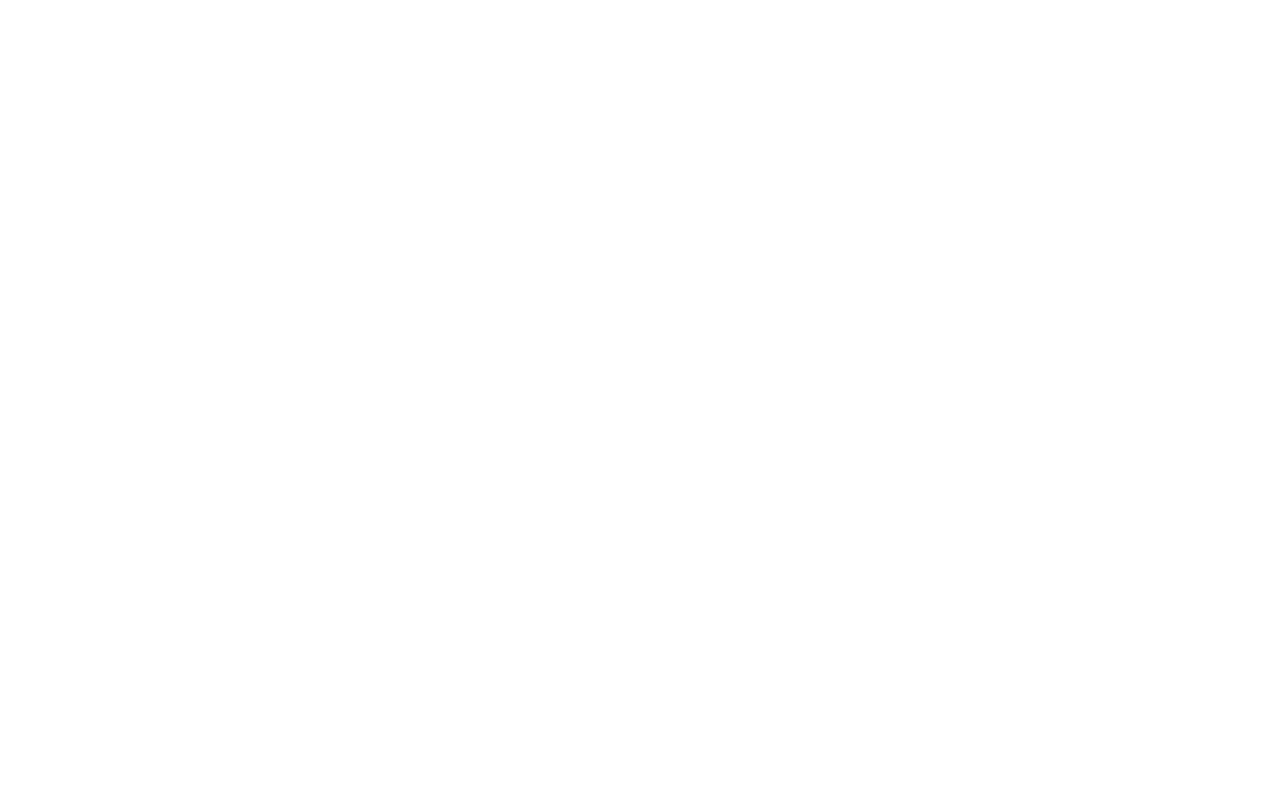
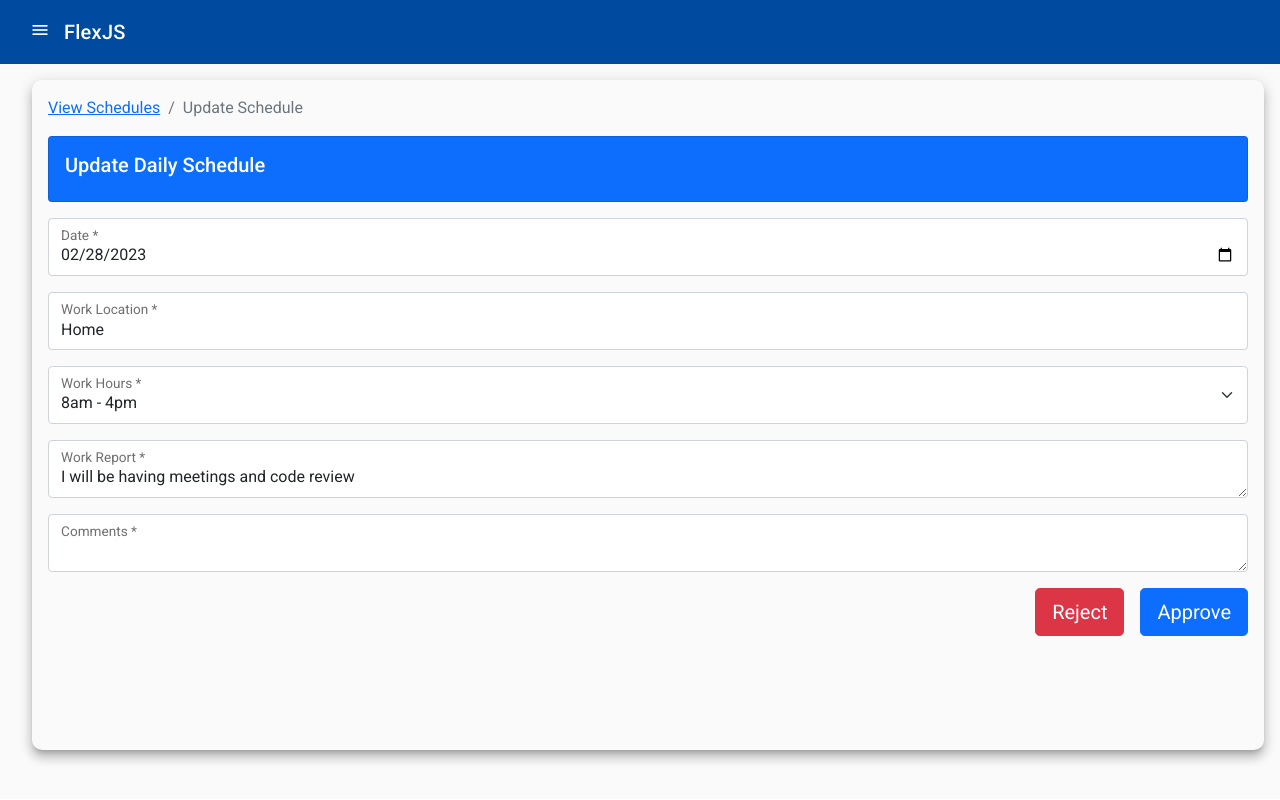
Before and after one commit to marinamanidar/flexIS, an Angular app: page /sidebar/view-emp-sch/1 in a window 1280 px wide. Before the commit this address led to /. Built offline with nearby package versions, Linux system fonts and the light colour scheme.

Commit message:
dev - completed use case 5 - review employee schedule

```diff
--- a/src/app/app-routing.module.ts
+++ b/src/app/app-routing.module.ts
@@ -14,6 +14,7 @@
 import { ViewScheduleComponent } from './view-schedule/view-schedule.component';
 import { ReviewRequestComponent } from './review-request/review-request.component';
 import { ViewRequestComponent } from './view-request/view-request.component';
+import { ViewEmpSchComponent } from './view-emp-sch/view-emp-sch.component';
 
 const routes: Routes = [
   {
@@ -37,7 +38,8 @@
 	    {path: 'view-sch', component: ViewScheduleComponent},
 	    {path: 'request/:id',component: ReviewRequestComponent},
       {path: 'view-request', component: ViewRequestComponent},
-      {path: 'update/:id',component: UpdateScheduleComponent}
+      {path: 'update/:id',component: UpdateScheduleComponent},
+      {path: 'view-emp-sch/:id',component: ViewEmpSchComponent}
     ]
   }];
 
--- a/src/app/app.module.ts
+++ b/src/app/app.module.ts
@@ -32,6 +32,7 @@
 import {MatTableModule} from '@angular/material/table';
 import { ViewRequestComponent } from './view-request/view-request.component';import { HomePageComponent } from './home-page/home-page.component';
 import { ViewScheduleComponent } from './view-schedule/view-schedule.component';
+import { ViewEmpSchComponent } from './view-emp-sch/view-emp-sch.component';
 
 @NgModule({
   declarations: [
@@ -49,6 +50,7 @@
     ViewRequestComponent,
 	  HomePageComponent,
     ViewScheduleComponent,
+    ViewEmpSchComponent,
   ],
   imports: [
     BrowserModule,
--- a/src/app/review-schedules/review-schedules.component.html
+++ b/src/app/review-schedules/review-schedules.component.html
@@ -1 +1,74 @@
-<p>review-schedules works!</p>
+
+  <div class="card text-white bg-primary mb-3">
+    <div class="card-body">
+      <h5 class="card-title">Review Employee Schedule</h5>
+    </div>
+  </div>
+
+<div class="form-floating mb-3">
+    <select name="date" id="date" class="form-select" aria-label="Floating label select example" (change)="onChange($event)">
+      <option class="text-muted" disabled [value]="null"></option>
+        <option *ngFor="let date of week" value={{date}}>{{date}}</option>
+    </select>
+    <label for="floatingInput">Date*</label>
+  </div>
+
+  <div class="col-md-6 col-lg-6 col-xl-6">
+    <p class="h3 mb-3 mt-3">My Schedules:</p>
+</div>
+
+<div class="card">
+    <div class="card-body">
+        <div class="table-responsive">
+            <table class="table table-hover">
+                <thead>
+                  <tr>
+                    <th scope="col">Date</th>
+                    <th scope="col">Work Location</th>
+                    <th scope="col">Work Hours</th>
+                    <th scope="col">Work Report</th>
+                    <th scope="col">Status</th>
+                    <th scope="col">Action</th>
+                  </tr>
+                </thead>
+                <tbody>
+                    <ng-container *ngFor="let item of listSchedules">
+                    <tr *ngIf="item.date == selectedValue">
+                        <td>
+                            <span>{{ item.date | date:'dd/MM/yyyy' }}</span>
+                        </td>
+                        <td>
+                            <span>{{ item.workLocation}}</span>
+                        </td>
+                        <td>
+                            <span *ngIf="item.workHours == '1'">8am - 4pm</span>
+                            <span *ngIf="item.workHours == '2'">9am - 5pm</span>
+                            <span *ngIf="item.workHours == '3'">10am - 6pm</span>
+                        </td>
+                        <td>
+                            <span>{{ item.workReport}}</span>
+                        </td>
+                        <td>
+                            <a class="link fs-4 font-medium me-2"
+                                placement="right" ngbTooltip="Activate">
+                                <i class="bi bi-circle-fill" [class.text-warning]="item.status == 'Pending'" [class.text-success]="item.status == 'Approved'" [class.text-danger]="item.status == 'Rejected'"></i>
+                            </a>
+                        </td>
+                        <td>
+                            <a class="link fs-4 font-medium me-2 text-dark"
+                                placement="right" ngbTooltip="Activate" (click)="review(item)">
+                                <i class="bi bi-eye"></i>
+                            </a>
+                        </td>
+                    </tr>
+                    </ng-container>
+                    <tr *ngIf="listSchedules.length == 0">
+                        <td colspan="6" class="text-center align-middle">
+                            <span class="text-muted font-medium">No Record(s) Found.</span>
+                        </td>
+                    </tr>
+                </tbody>
+              </table>
+        </div>
+    </div>
+</div>
--- a/src/app/update-schedule/update-schedule.component.html
+++ b/src/app/update-schedule/update-schedule.component.html
@@ -38,6 +38,11 @@
       <label for="floatingInput">Work Report *</label>
     </div>
 
+    <div class="form-floating mb-3 d-none" id="condition">
+      <textarea type="text" class="form-control input-lg" id="comments" formControlName="comments" rows="5"></textarea>
+      <label for="floatingInput">Supervisor Comments *</label>
+    </div>
+
 
     <div class="d-grid gap-2">
         <button class="btn btn-lg btn-primary" id="button" [disabled]="this.scheduleForm.invalid" type="submit">Register</button>
--- a/src/app/update-schedule/update-schedule.component.ts
+++ b/src/app/update-schedule/update-schedule.component.ts
@@ -1,7 +1,6 @@
 import { Component, OnInit } from '@angular/core';
 import { FormControl, FormGroup, Validators } from '@angular/forms';
 import { ActivatedRoute, Router } from '@angular/router';
-import { Observable } from 'rxjs';
 import { Schedule } from '../shared-model/daily-schedule.model';
 
 @Component({
@@ -11,7 +10,7 @@
 })
 export class UpdateScheduleComponent implements OnInit {
     requestArray: Schedule[] = [];
-    today = new Date(Date.now() + (3600 * 1000 * 24));
+    today = new Date(Date.now());
     max = new Date(Date.now() + (3600 * 1000 * 168));
     public schedule: Schedule;
     listOfSchedules = JSON.parse(localStorage.getItem("Schedules"));
@@ -20,6 +19,8 @@
     reqID: string;
     exist : boolean = false;
     id: number;
+    curr = new Date()
+    week = []
 
     constructor(private router: Router, private route: ActivatedRoute) {}
 
@@ -27,13 +28,19 @@
     date: new FormControl(null, Validators.required),
     workLocation: new FormControl(null, Validators.required),
     workHours: new FormControl(null, Validators.required),
-    workReport: new FormControl(null, Validators.required)
+    workReport: new FormControl(null, Validators.required),
+    comments: new FormControl(null)
   });
 
   ngOnInit(){
+    for (let i = 1; i <= 7; i++) {
+      let first = this.curr.getDate() - this.curr.getDay() + i
+      let day = new Date(this.curr.setDate(first)).toISOString().slice(0, 10)
+      this.week.push(day)
+    }
+
     document.getElementById("date").setAttribute("min", this.today.toISOString().split('T')[0]);
-    document.getElementById("date").setAttribute("max", this.max.toISOString().split('T')[0]);
-
+    document.getElementById("date").setAttribute("max", this.week[6]);
 
     this.sub = this.route.params.subscribe(params => {
       if(params['id'] != undefined){
@@ -48,8 +55,11 @@
         date : this.formatDate(date),
         workLocation : this.schedule.workLocation,
         workHours : this.schedule.workHours,
-        workReport : this.schedule.workReport
+        workReport : this.schedule.workReport,
+        comments: this.schedule.supervisorComments
        })
+       document.getElementById("comments").setAttribute('style', 'pointer-events: none');
+        document.getElementById('condition').classList.remove('d-none');
        if(this.schedule.status == 'Approved'){
         document.getElementById("date").setAttribute('style', 'pointer-events: none');
         document.getElementById("workLocation").setAttribute('style', 'pointer-events: none');
--- /dev/null
+++ b/src/app/view-emp-sch/view-emp-sch.component.html
@@ -0,0 +1,50 @@
+<nav aria-label="breadcrumb">
+    <ol class="breadcrumb">
+      <li class="breadcrumb-item"><a href="" routerLink="/sidebar/view-sch">View Schedules</a></li>
+      <li class="breadcrumb-item active" aria-current="page">Update Schedule</li>
+    </ol>
+  </nav>
+
+  <div class="card text-white bg-primary mb-3">
+    <div class="card-body">
+      <h5 class="card-title">Update Daily Schedule</h5>
+    </div>
+  </div>
+
+  <form [formGroup]="scheduleForm">
+
+    <div class="form-floating mb-3">
+        <input type="date" class="form-control input-lg mb-3" pattern="\d{4}-\d{1,2}-\d{1,2}" id="date" name="date" formControlName="date"/>
+        <label for="floatingInput">Date *</label>
+    </div>
+
+    <div class="form-floating mb-3">
+      <input type="text" class="form-control input-lg" id="workLocation" name="workLocation" formControlName="workLocation"/>
+      <label for="floatingInput">Work Location *</label>
+    </div>
+
+    <div class="form-floating mb-3">
+        <select name="position" class="form-select" id="workHours" aria-label="Floating label select example" formControlName="workHours" required >
+          <option class="text-muted" disabled [value]="null"></option>
+          <option value="1">8am - 4pm</option>
+          <option value="2">9am - 5pm</option>
+          <option value="3">10am - 6pm</option>
+        </select>
+        <label for="floatingInput">Work Hours *</label>
+    </div>
+
+    <div class="form-floating mb-3">
+      <textarea type="text" class="form-control input-lg" id="workReport" formControlName="workReport" placeholder="name@example.com" rows="5" required></textarea>
+      <label for="floatingInput">Work Report *</label>
+    </div>
+
+    <div class="form-floating mb-3">
+      <textarea type="text" class="form-control input-lg" id="comments" formControlName="comments" rows="5"></textarea>
+      <label for="floatingInput">Comments *</label>
+    </div>
+
+    <div class="d-grid gap-2 d-md-flex justify-content-md-end">
+      <button class="btn btn-lg btn-danger me-md-2" type="button" (click)="reject()">Reject</button>
+      <button class="btn btn-lg btn-primary" type="button" (click)="approve()">Approve</button>
+    </div>
+  </form>
--- /dev/null
+++ b/src/app/view-emp-sch/view-emp-sch.component.ts
@@ -0,0 +1,77 @@
+import { Component, OnInit } from '@angular/core';
+import { FormControl, FormGroup, Validators } from '@angular/forms';
+import { ActivatedRoute, Router } from '@angular/router';
+import { Schedule } from '../shared-model/daily-schedule.model';
+
+@Component({
+  selector: 'app-view-emp-sch',
+  templateUrl: './view-emp-sch.component.html',
+  styleUrls: ['./view-emp-sch.component.css']
+})
+export class ViewEmpSchComponent implements OnInit {
+  listOfSchedules = JSON.parse(localStorage.getItem("Schedules"));
+  sub: any;
+  public schedule: Schedule;
+  reqID: string;
+  requestArray: Schedule[] = [];
+
+  constructor(private route: ActivatedRoute, private router: Router) {}
+
+  scheduleForm = new FormGroup({
+    date: new FormControl(null, Validators.required),
+    workLocation: new FormControl(null, Validators.required),
+    workHours: new FormControl(null, Validators.required),
+    workReport: new FormControl(null, Validators.required),
+    comments: new FormControl(null)
+  });
+
+  ngOnInit(){
+    this.sub = this.route.params.subscribe(params => {
+      if(params['id'] != undefined){
+        this.reqID = params['id'];
+        this.requestArray = Object.values(this.listOfSchedules);
+        this.schedule = this.requestArray.find(x => x.id == this.reqID);
+        const date = new Date(this.schedule.date);
+        this.formatDate(date);
+        this.scheduleForm.patchValue({
+        date : this.formatDate(date),
+        workLocation : this.schedule.workLocation,
+        workHours : this.schedule.workHours,
+        workReport : this.schedule.workReport
+       })
+      document.getElementById("date").setAttribute('style', 'pointer-events: none');
+      document.getElementById("workLocation").setAttribute('style', 'pointer-events: none');
+      document.getElementById("workHours").setAttribute('style', 'pointer-events: none');
+      document.getElementById("workReport").setAttribute('style', 'pointer-events: none');
+      }
+    });
+  }
+
+  reject(){
+    this.listOfSchedules[Number(this.reqID) - 1].status = "Rejected"
+    this.listOfSchedules[Number(this.reqID) - 1].supervisorComments = this.scheduleForm.value.comments
+    localStorage.setItem('Schedules', JSON.stringify(this.listOfSchedules));
+    this.scheduleForm.reset();
+    this.router.navigate(['/sidebar/review']);
+  }
+
+  approve(){
+    this.listOfSchedules[Number(this.reqID) - 1].status = "Approved"
+    this.listOfSchedules[Number(this.reqID) - 1].supervisorComments = this.scheduleForm.value.comments
+    localStorage.setItem('Schedules', JSON.stringify(this.listOfSchedules));
+    this.scheduleForm.reset();
+    this.router.navigate(['/sidebar/review']);
+  }
+
+  formatDate(date) {
+    const d = new Date(date);
+    let month = '' + (d.getMonth() + 1);
+    let day = '' + d.getDate();
+    const year = d.getFullYear();
+    if (month.length < 2) month = '0' + month;
+    if (day.length < 2) day = '0' + day;
+    return [year, month, day].join('-');
+  }
+
+
+}
```
Also changed, not shown: src/app/review-schedules/review-schedules.component.ts (+24 -0 lines), src/app/view-emp-sch/view-emp-sch.component.css (added), 1 other file (tests, documents, lock files or other folders).
